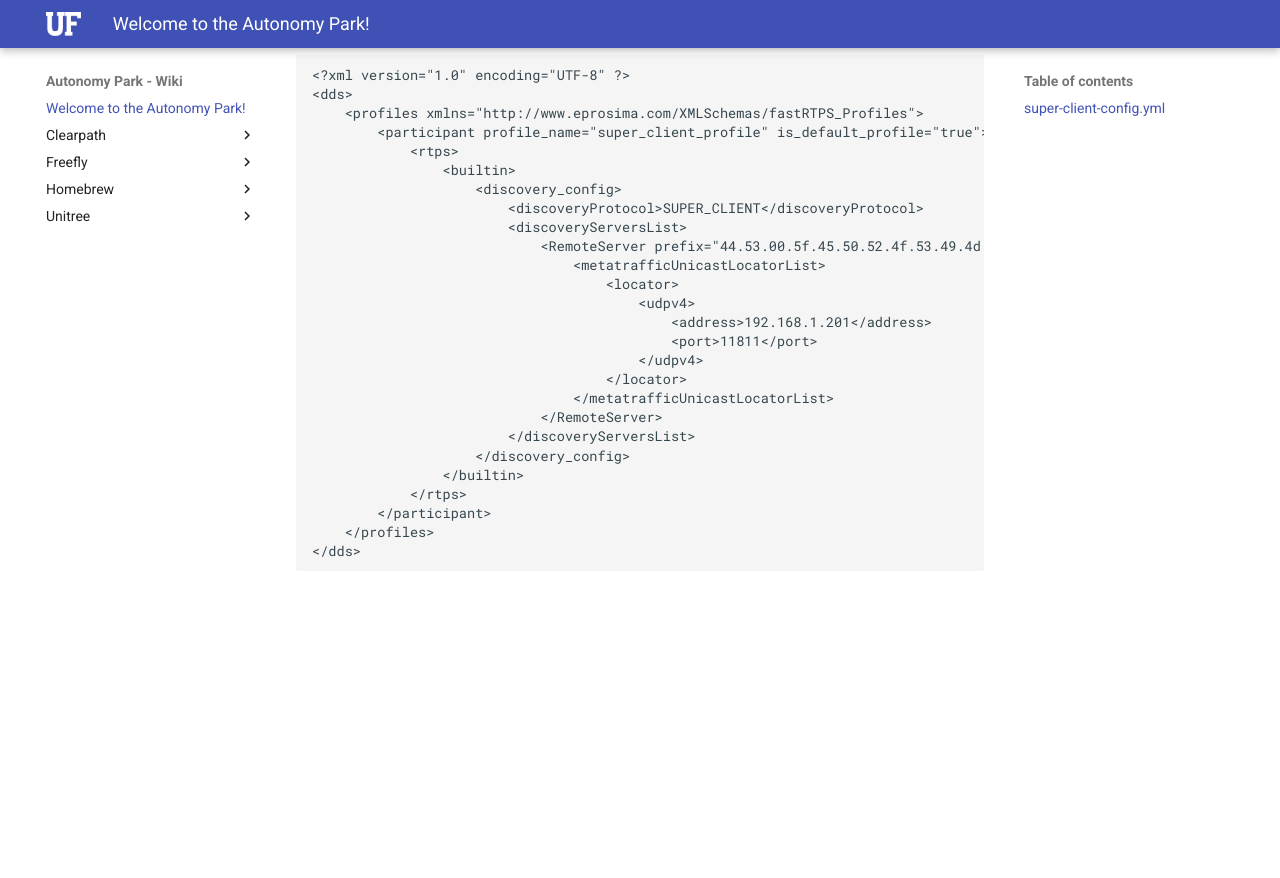
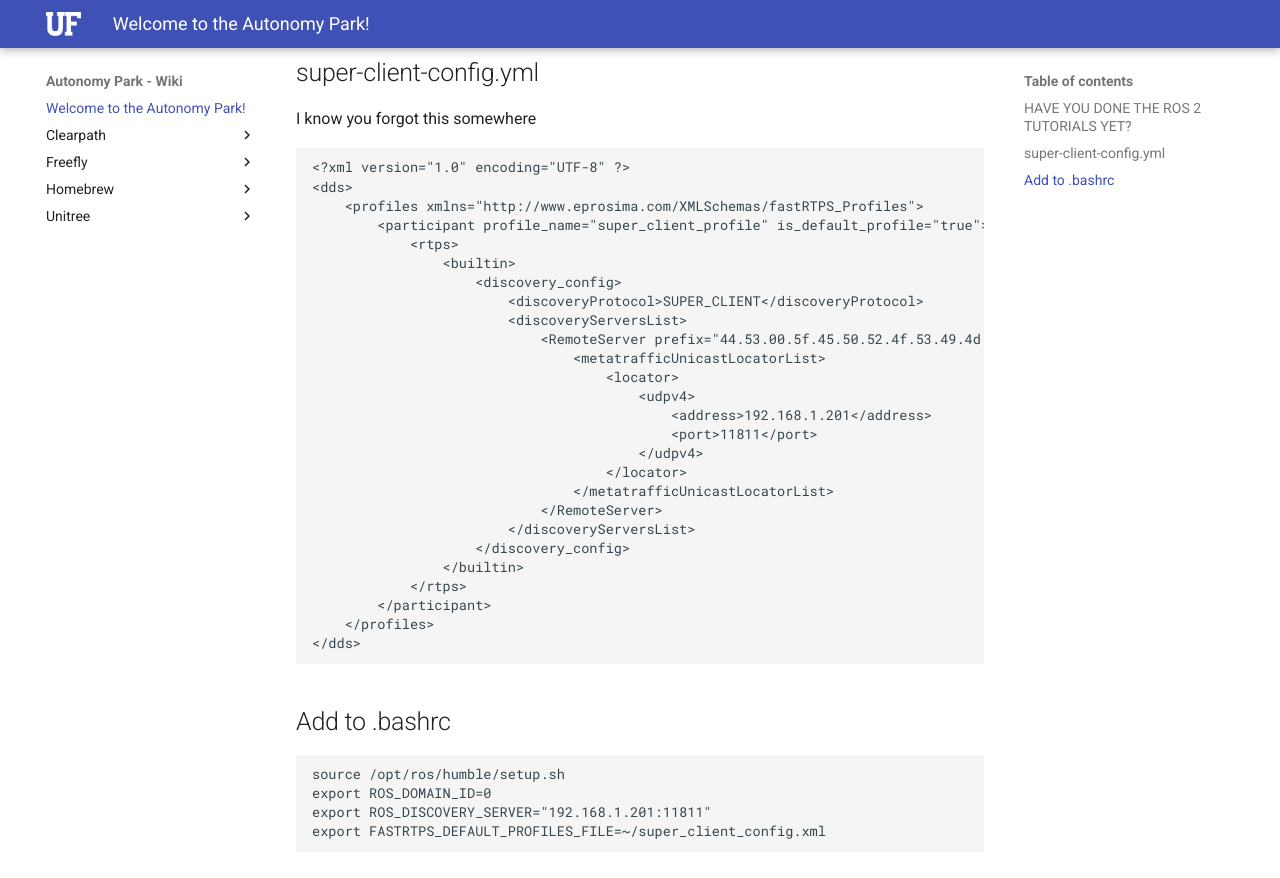
Before and after one commit to UFL-Autonomy-Park/apark_wiki, an MkDocs documentation site: the page built from docs/index.md, in a window 1280 px wide and 900 px high, scrolled down 786 px. Shown: the top 878 px of the window. Built offline with MkDocs 1.6.1 and Material for MkDocs 9.7.7, drawn with Linux system fonts in a browser that asks for light colours; before the commit the page ends 1405 px from its top, so only the background shows below that; some of the changed text lies outside the part shown.

Commit message:
tutorials

````diff
--- a/docs/index.md
+++ b/docs/index.md
@@ -1,4 +1,8 @@
 # Welcome to the Autonomy Park!
+
+## HAVE YOU DONE THE ROS 2 TUTORIALS YET?
+
+<a href="https://docs.ros.org/en/humble/Tutorials.html" target="_blank">Get on it, soldier</a>
 
 ![Autonomy Park robots.](images/robots.jpg)
 
@@ -36,3 +40,12 @@
     </profiles>
 </dds>
 ```
+
+## Add to .bashrc
+
+```
+source /opt/ros/humble/setup.sh
+export ROS_DOMAIN_ID=0
+export ROS_DISCOVERY_SERVER="192.168.1.201:11811"
+export FASTRTPS_DEFAULT_PROFILES_FILE=~/super_client_config.xml
+```
````
